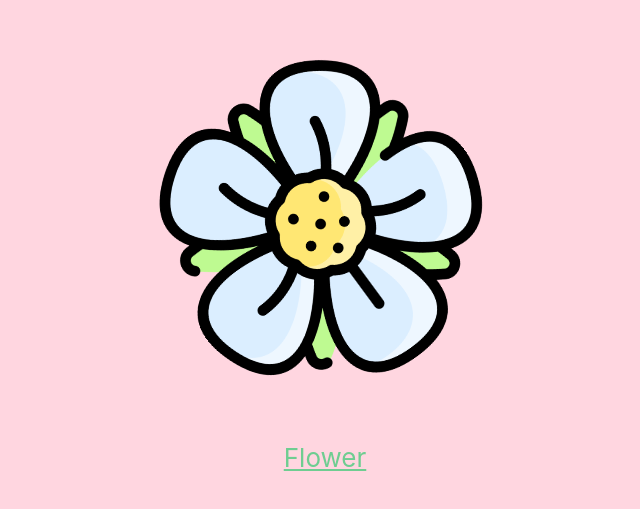
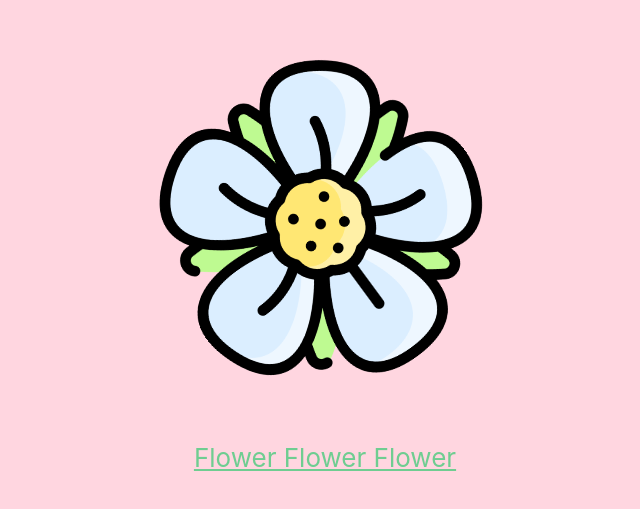
Before and after one commit to cavok-actions/flower-actions, a React (Create React App) app in the folder my-app/: page / in a window 1280 px wide. Shown: the part 129-638 px from the top of the page, without its empty margins (315-955 px from the left). Built offline with nearby package versions, Linux system fonts and the light colour scheme.

Commit message:
Update App.js

```diff
--- a/my-app/src/App.js
+++ b/my-app/src/App.js
@@ -13,7 +13,7 @@ function App() {
           target="_blank"
           rel="noopener noreferrer"
         >
-          Flower
+          Flower Flower Flower
         </a>
       </header>
     </div>
```
